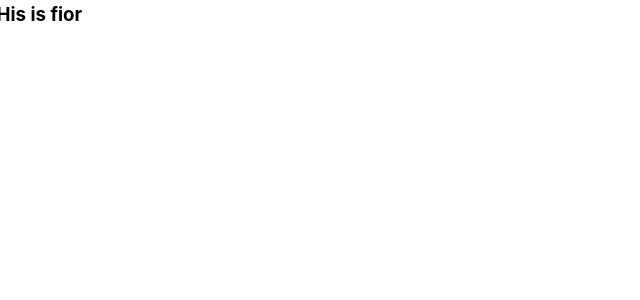
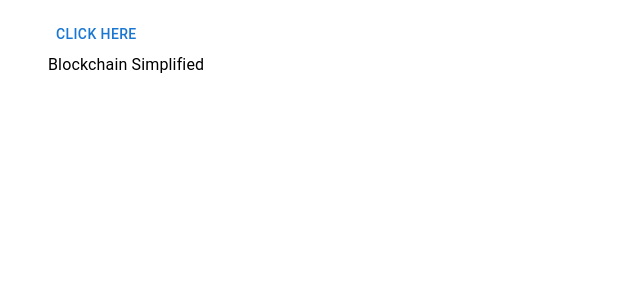
Before and after one commit to naimur202163/BlockChain-single-page, a Next.js app: page /Components/Details/Details in a window 1280 px wide. Shown: the top 300 px of the page, without its empty margins (0-640 px from the left). Built offline with nearby package versions, Linux system fonts and the light colour scheme.

Commit message:
matrial Ui added

```diff
--- a/package.json
+++ b/package.json
@@ -8,6 +8,7 @@
     "lint": "next lint"
   },
   "dependencies": {
+    "@emotion/core": "^10.3.1",
     "@emotion/react": "^11.7.1",
     "@emotion/styled": "^11.6.0",
     "@mui/material": "^5.2.6",
--- a/pages/Components/Details/Details.js
+++ b/pages/Components/Details/Details.js
@@ -1,15 +1,25 @@
-import { Grid } from "@mui/material";
+import { Box, Button, Container, Grid, Typography } from "@mui/material";
 import React from "react";
 
 const Details = () => {
   return (
     <div>
-      <Grid container spacing={2}>
-        <Grid lg={8} md={8}>
-          <h3>THis is fior</h3>
+      <Container sx={{ mt: 4 }}>
+        <Grid container spacing={2}>
+          <Grid lg={8} md={8}>
+            <Box>
+              <div>
+                <Button>Click here</Button>
+              </div>
+              {/* Heading Text */}
+              <div>
+                <Typography>Blockchain Simplified</Typography>
+              </div>
+            </Box>
+          </Grid>
+          <Grid lg={8} md={8}></Grid>
         </Grid>
-        <Grid lg={8} md={8}></Grid>
-      </Grid>
+      </Container>
     </div>
   );
 };
```
Also changed, not shown: pages/_app.js (+3 -4 lines), 1 other file (tests, documents, lock files or other folders).
